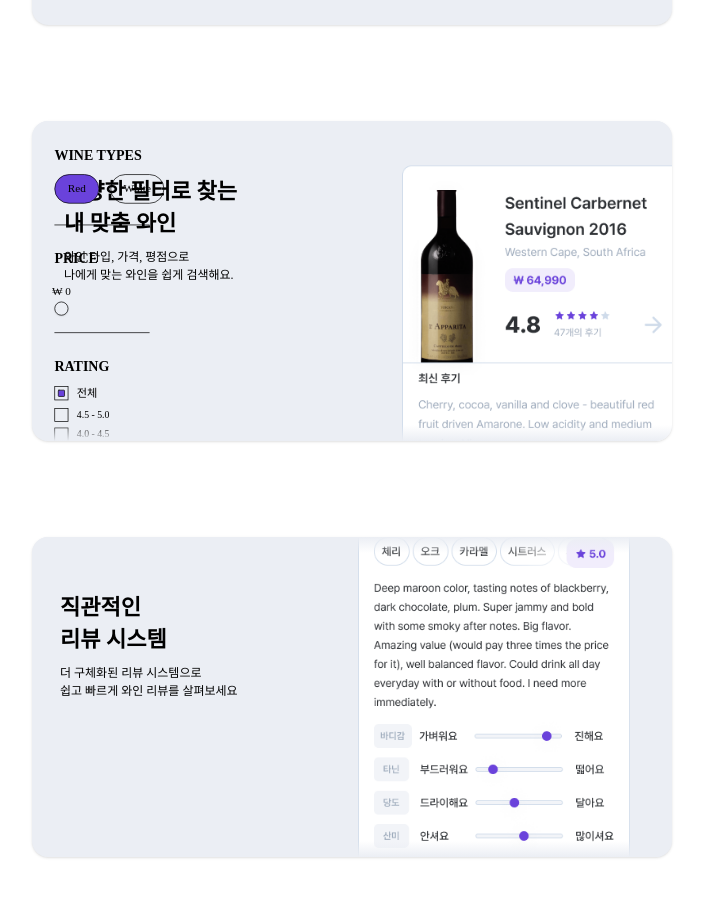
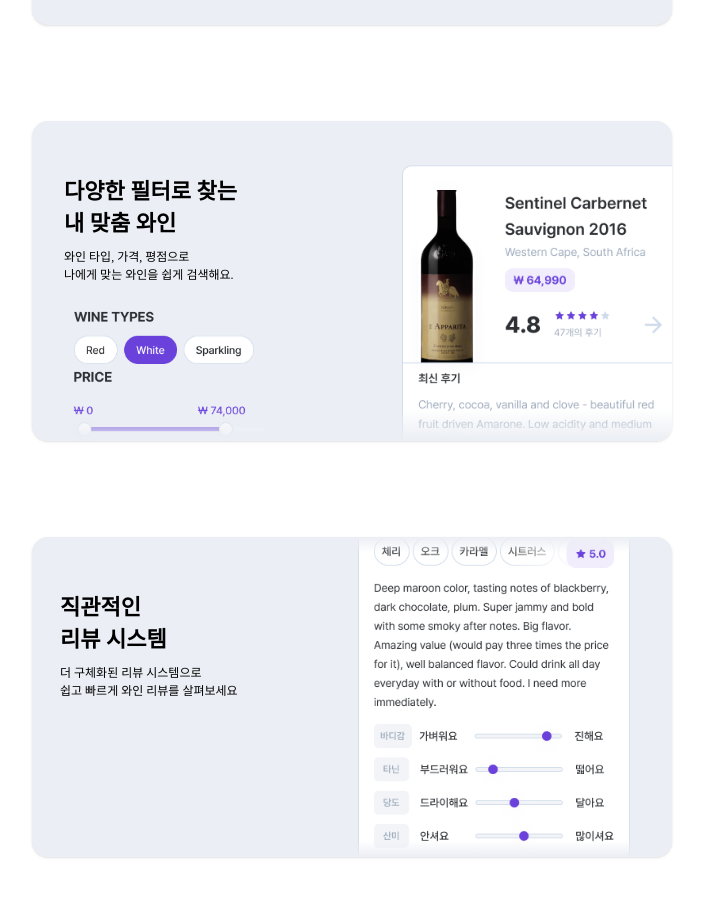
Before and after one commit to summerDev96/WHYNE_FE, a Next.js app: page / in a window 1280 px wide. Shown: the part 1180-2077 px from the top of the page, without its empty margins (288-991 px from the left). Built offline with nearby package versions, Linux system fonts and the light colour scheme; a web font is replaced by a local one.

Commit message:
Feat : 필터에 이미지 추가

```diff
--- a/src/components/home/ContentSection.tsx
+++ b/src/components/home/ContentSection.tsx
@@ -1,7 +1,6 @@
 import Image from 'next/image';
 
 import { ImageCard } from '../common/card/ImageCard';
-import WineTypeFilter from '../common/Filter/WineTypeFilter';
 
 export const ContentSection = () => {
   return (
@@ -64,16 +63,11 @@
               나에게 맞는 와인을 쉽게 검색해요.
             </p>
           </div>
-          <div
-            style={{
-              width: '200px',
-              height: 'auto',
-              overflow: 'hidden',
-              transformOrigin: 'top left',
-              transform: 'scale(0.7)', // 200 / 328 ≈ 0.61
-            }}
-          >
-            <WineTypeFilter showBorder={true} />
+          <div className='absolute top-[185px] left-[42px] hidden md:block'>
+            <Image width={180} height={100} src='/assets/lendingfilter2.png' />
+          </div>
+          <div className='absolute top-[245px] left-[32px] hidden md:block'>
+            <Image width={200} height={100} src='/assets/lendingfilter1.png' />
           </div>
           <Image
             width={280}
@@ -87,7 +81,7 @@
           className='pointer-events-none absolute inset-0 rounded-xl'
           style={{
             background:
-              'linear-gradient(to top, #EBEEF4 0%, transparent 5%, transparent 95%, #EBEEF4 100%)',
+              'linear-gradient(to top, #EBEEF4 0%, transparent 10%, transparent 90%, #EBEEF4 100%)',
           }}
         />
       </div>
--- a/src/pages/index.tsx
+++ b/src/pages/index.tsx
@@ -4,7 +4,6 @@
 
 export default function Home() {
   return (
-    <div className='bg-gray-100'>
     <div className='mx-auto px-[16px] md:px-[20px] xl:px-0 max-w-[1140px]  min-w-[343px] mt-6 xl:mt-[80px]'>
       <HeroSection />
       <main>
@@ -21,6 +20,5 @@
         </Button>
       </footer>
     </div>
-    </div>
   );
 }
```
Also changed, not shown: public/assets/lendingfilter1.png (added), public/assets/lendingfilter2.png (added). Lines whose indentation alone changed are shown as unchanged.
